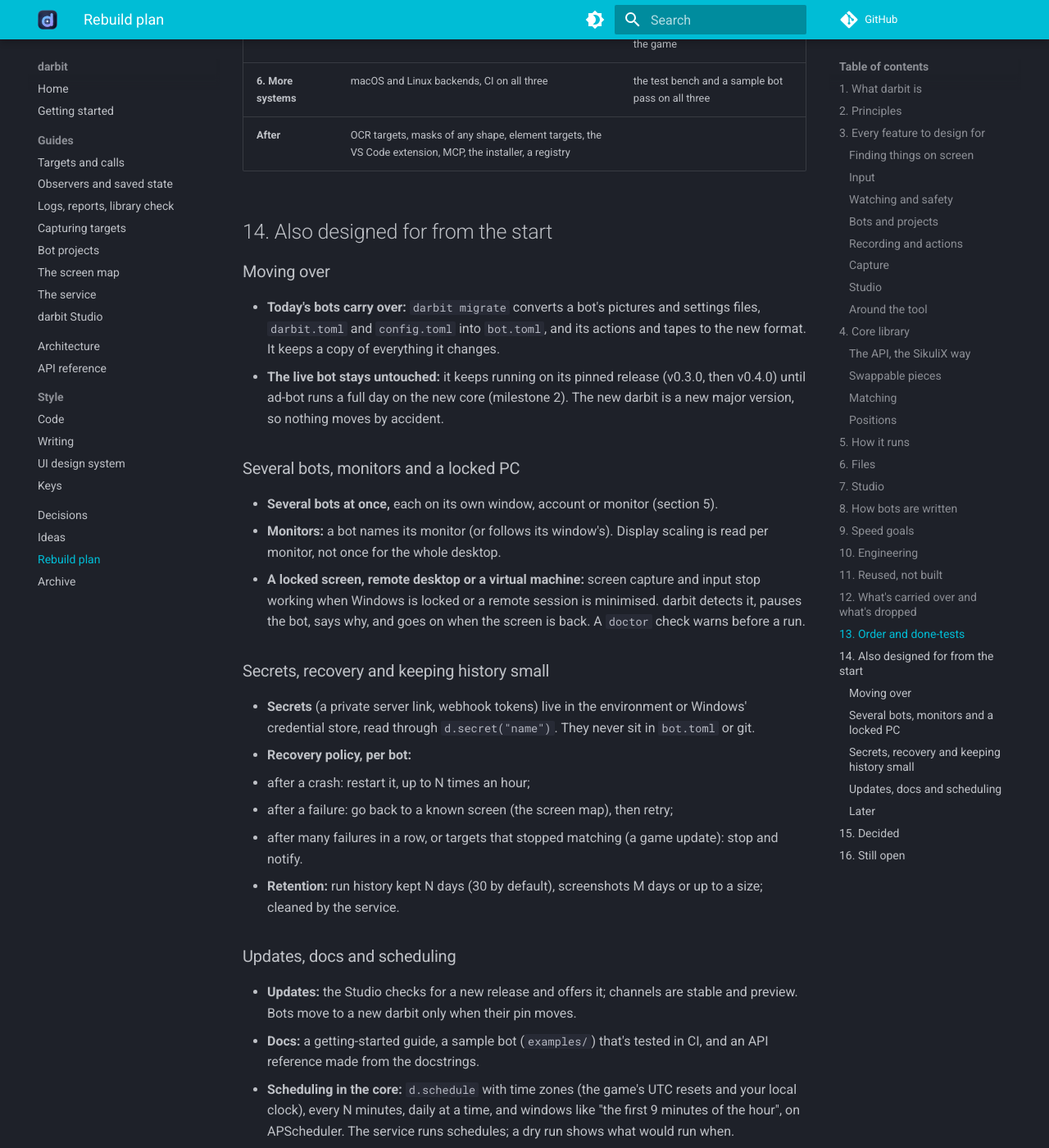
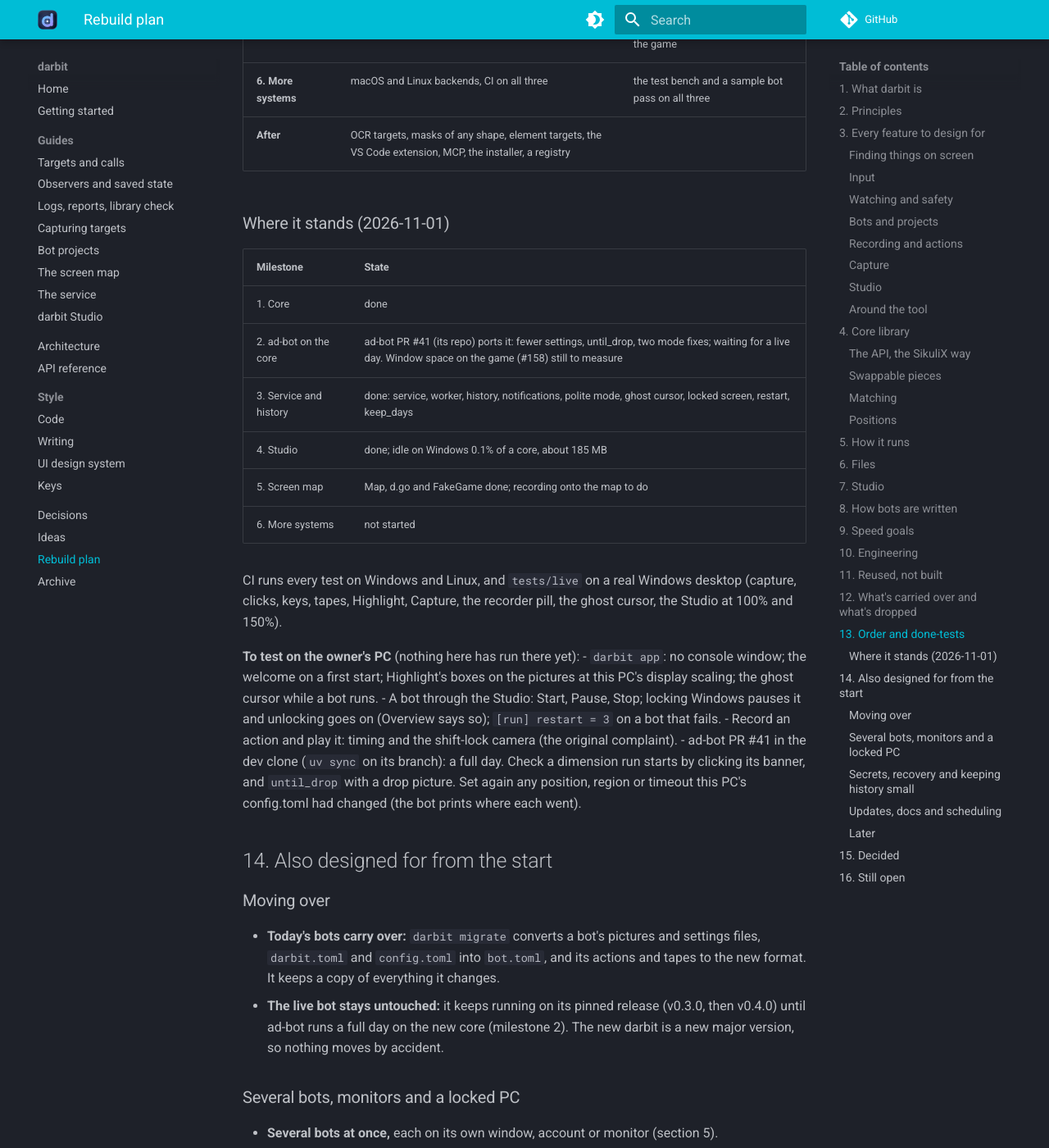
Before and after one commit to FaisalAfks/darbit, an MkDocs documentation site: the page built from docs/plan-rebuild.md, in a window 1280 px wide and 1400 px high, scrolled down 12708 px. Shown: the whole window at 82% size. Built offline with MkDocs 1.6.1 and Material for MkDocs 9.7.7, drawn with Linux system fonts in a browser that asks for light colours; comment, search, counter and statistics services are not loaded.

Commit message:
Plan: where each milestone stands and what to test on the PC (#214)

```diff
--- a/docs/plan-rebuild.md
+++ b/docs/plan-rebuild.md
@@ -299,6 +299,25 @@ Each is a small interface with one class per system, picked when darbit starts:
 | **6. More systems** | macOS and Linux backends, CI on all three | the test bench and a sample bot pass on all three |
 | **After** | OCR targets, masks of any shape, element targets, the VS Code extension, MCP, the installer, a registry | |
 
+### Where it stands (2026-11-01)
+
+| Milestone | State |
+|---|---|
+| 1. Core | done |
+| 2. ad-bot on the core | ad-bot PR #41 (its repo) ports it: fewer settings, until_drop, two mode fixes; waiting for a live day. Window space on the game (#158) still to measure |
+| 3. Service and history | done: service, worker, history, notifications, polite mode, ghost cursor, locked screen, restart, keep_days |
+| 4. Studio | done; idle on Windows 0.1% of a core, about 185 MB |
+| 5. Screen map | Map, d.go and FakeGame done; recording onto the map to do |
+| 6. More systems | not started |
+
+CI runs every test on Windows and Linux, and `tests/live` on a real Windows desktop (capture, clicks, keys, tapes, Highlight, Capture, the recorder pill, the ghost cursor, the Studio at 100% and 150%).
+
+**To test on the owner's PC** (nothing here has run there yet):
+- `darbit app`: no console window; the welcome on a first start; Highlight's boxes on the pictures at this PC's display scaling; the ghost cursor while a bot runs.
+- A bot through the Studio: Start, Pause, Stop; locking Windows pauses it and unlocking goes on (Overview says so); `[run] restart = 3` on a bot that fails.
+- Record an action and play it: timing and the shift-lock camera (the original complaint).
+- ad-bot PR #41 in the dev clone (`uv sync` on its branch): a full day. Check a dimension run starts by clicking its banner, and `until_drop` with a drop picture. Set again any position, region or timeout this PC's config.toml had changed (the bot prints where each went).
+
 ## 14. Also designed for from the start
 
 ### Moving over
```
